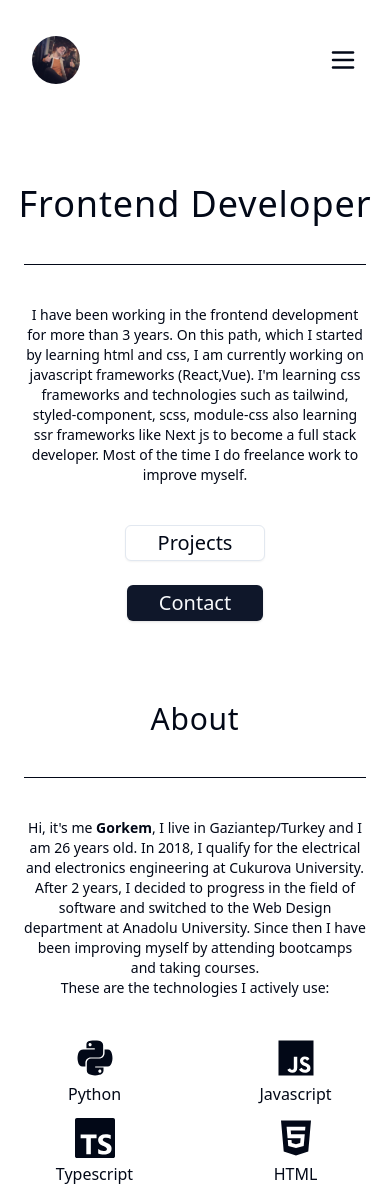
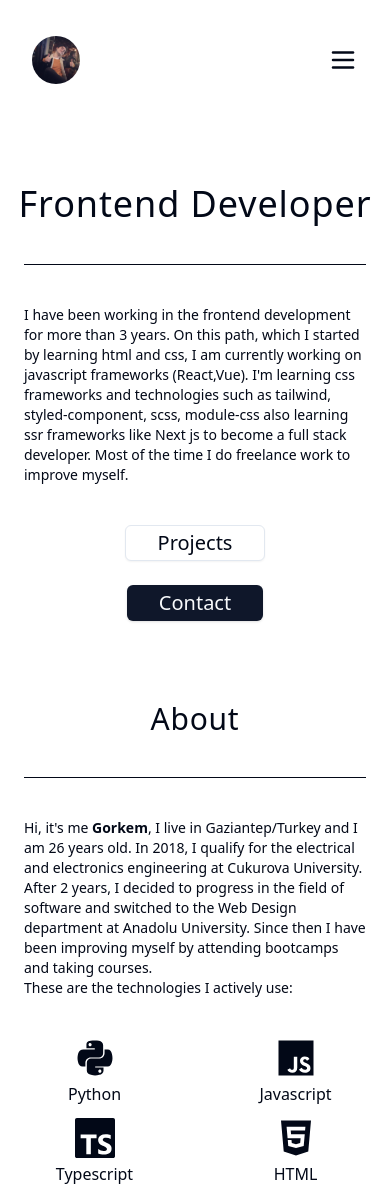
Before and after one commit to GorkemEldeniz/portfolio-website, a React (Vite) app: page / in a window 390 px wide. Shown: the top 1195 px of the page. Built offline with nearby package versions, Linux system fonts and the light colour scheme.

Commit message:
responsive design hot fix

```diff
--- a/src/components/about.tsx
+++ b/src/components/about.tsx
@@ -14,7 +14,7 @@ const About = () => {
 			<div className='flex justify-center px-6 md:px-0'>
 				<span className='h-[1px] w-full md:w-[20rem] bg-foreground'></span>
 			</div>
-			<p className='px-6 mx-auto text-sm md:w-4/5 md:text-lg'>
+			<p className='px-6 mx-auto text-sm text-left md:text-center md:w-4/5 md:text-lg'>
 				Hi, it's me <span className='font-bold'>Gorkem</span>, I live in
 				Gaziantep/Turkey and I am 26 years old. In 2018, I qualify for the
 				electrical and electronics engineering at Cukurova University. After 2
--- a/src/components/hero.tsx
+++ b/src/components/hero.tsx
@@ -12,7 +12,7 @@ const Hero = () => {
 			<div className='flex justify-center px-6 md:px-0'>
 				<span className='h-[1px] w-full md:w-[20rem] bg-foreground'></span>
 			</div>
-			<p className='px-6 mx-auto text-sm md:w-4/5 md:text-lg'>
+			<p className='px-6 mx-auto text-sm text-left md:text-center md:w-4/5 md:text-lg'>
 				I have been working in the frontend development for more than 3 years.
 				On this path, which I started by learning html and css, I am currently
 				working on javascript frameworks (React,Vue). I'm learning css
```
